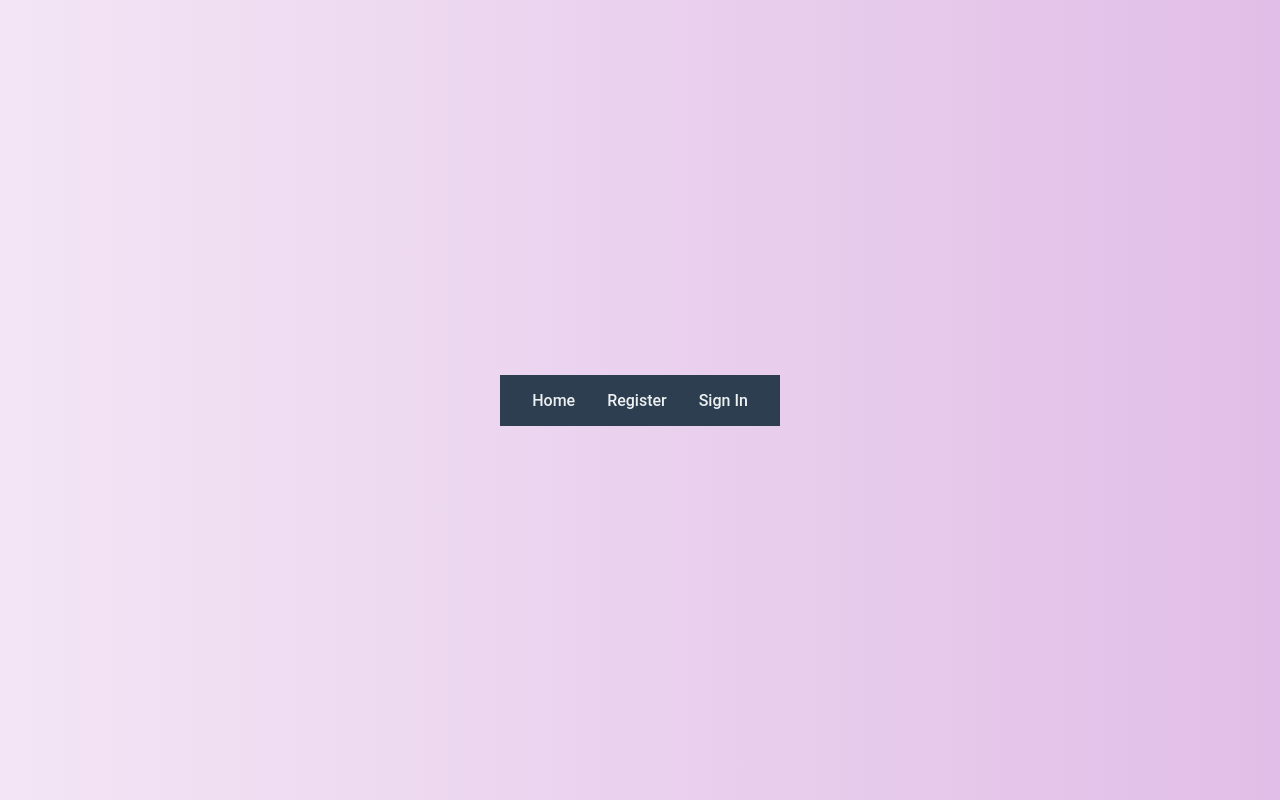
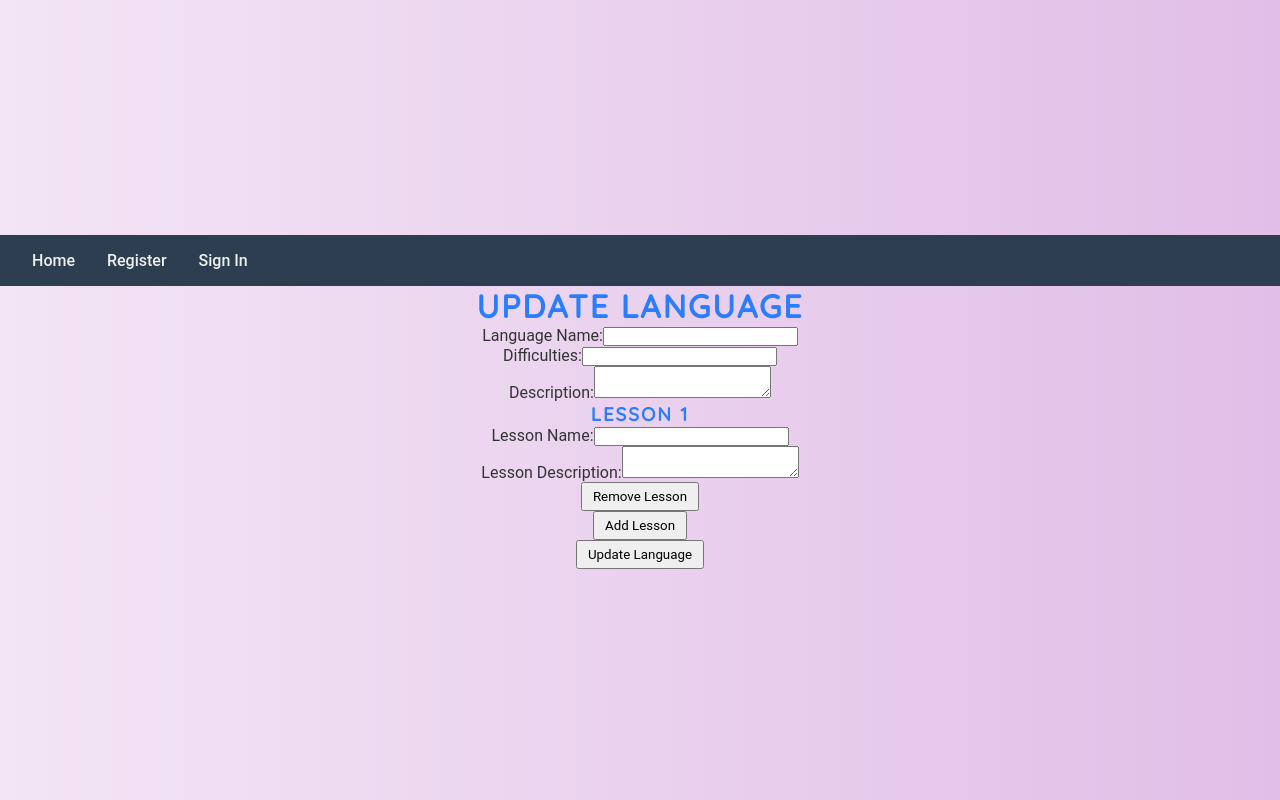
Before and after one commit to DanaK270/PolyLingoFrontend, a React (Vite) app: page /update in a window 1280 px wide. Built offline with nearby package versions, Linux system fonts and the light colour scheme; no server answers.

Commit message:
Nav and edit

```diff
--- a/src/App.jsx
+++ b/src/App.jsx
@@ -14,6 +14,8 @@ import LessonDetails from "./components/LessonDetails"
 import LanguageDetails from "./components/LanguageDetails"
 import CreateLanguageForm from './components/newLesson'
 import LanguageList from "./pages/LanguageList"
+import EditLanguageForm from "./components/EditLanguageForm"
+import UpdateLanguageForm from "./components/EditLanguageForm"
 
 import { CheckSession } from "./services/auth"
 import ExerciseList from "./pages/ExerciseList"
@@ -69,6 +71,7 @@ const App = () => {
         <Route path="/" element={<Home />} />
         <Route path="sign-in" element={<SignIn setUser={setUser} />} />
         <Route path="register" element={<Register />} />
+        <Route path="/update" element={<EditLanguageForm />}/>
 
         <Route
           path="/discuss"
@@ -95,6 +98,7 @@ const App = () => {
           path="/languages/:languageId"
           element={<LanguageDetails issues={issues} setIssues={setIssues} />}
         />
+        <Route path="/update/:languageId" element={<UpdateLanguageForm />} />
         <Route
           path="/lessons/:lessonId"
           element={<LessonDetails issues={issues} setIssues={setIssues} />}
--- a/src/components/EditLanguageForm.jsx
+++ b/src/components/EditLanguageForm.jsx
@@ -1,20 +1,35 @@
-import axios from "axios";
-import React, { useState, useEffect } from "react";
-import { useNavigate, useLocation } from "react-router-dom";
+import axios from 'axios';
+import React, { useEffect, useState } from 'react';
+import { useNavigate, useParams } from 'react-router-dom';
 
-const BASE_URL = "http://localhost:3001";
+const BASE_URL = 'http://localhost:3001';
 
-const EditLanguageForm = () => {
+const UpdateLanguageForm = () => {
   const navigate = useNavigate();
-  const location = useLocation();
-  const { language } = location.state;
+  const { languageId } = useParams(); // Get the language ID from the URL
+  const [languageName, setLanguageName] = useState('');
+  const [difficulties, setDifficulties] = useState('');
+  const [description, setDescription] = useState('');
+  const [lessons, setLessons] = useState([{ name: '', description: '', }]);
 
-  // Initialize state with language data
-  const [languageName, setLanguageName] = useState(language.languagename);
-  const [difficulties, setDifficulties] = useState(language.difficulties);
-  const [description, setDescription] = useState(language.description);
-  const [lessons, setLessons] = useState(language.fields || []); // Initialize with current lessons
-  const [loading, setLoading] = useState(true);
+  // Fetch existing language data
+  useEffect(() => {
+    const fetchLanguageData = async () => {
+      try {
+        const response = await axios.get(`${BASE_URL}/language/languages/${languageId}`);
+
+        const languageData = response.data;
+        setLanguageName(languageData.languagename);
+        setDifficulties(languageData.difficulties);
+        setDescription(languageData.description);
+        setLessons(languageData.fields);
+      } catch (error) {
+        console.error('Error fetching language data:', error);
+      }
+    };
+
+    fetchLanguageData();
+  }, [languageId]);
 
   const handleLessonChange = (index, event) => {
     const { name, value } = event.target;
@@ -24,7 +39,7 @@ const EditLanguageForm = () => {
   };
 
   const handleAddLesson = () => {
-    setLessons([...lessons, { name: '', description: '', video: '' }]);
+    setLessons([...lessons, { name: '', description: '', video: [] }]);
   };
 
   const handleRemoveLesson = (index) => {
@@ -36,16 +51,16 @@ const EditLanguageForm = () => {
     const file = event.target.files[0];
     if (file) {
       const formData = new FormData();
-      formData.append('file', file); // Use 'file' as the field name for Cloudinary
-      formData.append('upload_preset', 'your_upload_preset'); // Replace with your Cloudinary upload preset
-
+      formData.append('videos', file);
       try {
-        // Step 1: Upload video to Cloudinary
-        const response = await axios.post('https://api.cloudinary.com/v1_1/your_cloud_name/video/upload', formData);
-
-        const videoUrl = response.data.secure_url; // Get the video URL from the response
+        const response = await axios.post(`${BASE_URL}/videos`, formData, {
+          headers: {
+            'Content-Type': 'multipart/form-data',
+          },
+        });
+        const videoUrl = response.data.videoUrl;
         const newLessons = [...lessons];
-        newLessons[index].video = videoUrl; // Set the video URL in the correct field
+        newLessons[index].video = [...newLessons[index].video, videoUrl];
         setLessons(newLessons);
       } catch (error) {
         console.error('Error uploading video:', error);
@@ -62,98 +77,89 @@ const EditLanguageForm = () => {
         description,
         fields: lessons,
       };
-      await axios.put(`${BASE_URL}/languages/${language._id}`, languageData); // Adjust the endpoint as necessary
-      navigate("/languages"); // Redirect to the languages list or appropriate route
+      console.log(languageData)
+      await axios.put(`${BASE_URL}/language/languages/${languageId}`, languageData);// Use PUT forupdating
+
+      navigate('/main');
     } catch (error) {
-      console.error("Error updating language:", error);
+      console.error('Error updating language:', error);
     }
   };
 
-  useEffect(() => {
-    // Optionally fetch additional data here if needed
-    setLoading(false);
-  }, []);
-
   return (
     <>
-      <div>
-        <h1>Edit Language</h1>
-        {loading ? (
-          <p>Loading...</p>
-        ) : (
-          <form onSubmit={handleSubmit}>
-            <div>
-              <label>Language Name:</label>
+      <h1 className="update-language-title">Update Language</h1>
+      <form onSubmit={handleSubmit} className="update-language-form">
+        <div className="update-language-field">
+          <label className="update-language-label">Language Name:</label>
           <input
             type="text"
             value={languageName}
-                onChange={(e) => setLanguageName(e.target.value)}
+            onChange={(event) => setLanguageName(event.target.value)}
+            className="update-language-input"
             required
           />
         </div>
-            <div>
-              <label>Difficulties:</label>
+        <div className="update-language-field">
+          <label className="update-language-label">Difficulties:</label>
           <input
             type="text"
             value={difficulties}
-                onChange={(e) => setDifficulties(e.target.value)}
+            onChange={(event) => setDifficulties(event.target.value)}
+            className="update-language-input"
             required
           />
         </div>
-            <div>
-              <label>Description:</label>
+        <div className="update-language-field">
+          <label className="update-language-label">Description:</label>
           <textarea
             value={description}
-                onChange={(e) => setDescription(e.target.value)}
+            onChange ={(event) => setDescription(event.target.value)}
+            className="update-language-textarea"
             required
           />
         </div>
-            <div>
-              <h3>Lessons</h3>
         {lessons.map((lesson, index) => (
-                <div key={index}>
-                  <div>
-                    <label>Lesson Name:</label>
+          <div key={index} className="lesson-container">
+            <h3>Lesson {index + 1}</h3>
+            <div className="update-language-field">
+              <label className="update-language-label">Lesson Name:</label>
               <input
                 type="text"
                 name="name"
                 value={lesson.name}
                 onChange={(event) => handleLessonChange(index, event)}
+                className="update-language-input"
                 required
               />
             </div>
-                  <div>
-                    <label>Lesson Description:</label>
+            <div className="update-language-field">
+              <label className="update-language-label">Lesson Description:</label>
               <textarea
                 name="description"
                 value={lesson.description}
-                      on Change={(event) => handleLessonChange(index, event)}
+                onChange={(event) => handleLessonChange(index, event)}
+                className="update-language-textarea"
                 required
               />
             </div>
-                  <div>
-                    <label>Upload Video:</label>
-                    <input
-                      type="file"
-                      accept="video/*"
-                      onChange={(event) => handleVideoUpload(index, event)}
-                    />
+            <div className="update-language-field">
+
             </div>
-                  <button type="button" onClick={() => handleRemoveLesson(index)}>
+            <button type="button" onClick={() => handleRemoveLesson(index)} className="remove-lesson-button">
               Remove Lesson
             </button>
           </div>
         ))}
-              <button type="button" onClick={handleAddLesson}>
+        <button type="button" onClick={handleAddLesson} className="add-lesson-button">
           Add Lesson
         </button>
-            </div>
-            <button type="submit">Update Language</button>
+        <button type="submit" className="update-language-submit-button">
+          Update Language
+        </button>
       </form>
-        )}
-      </div>
     </>
   );
 };
 
-export default EditLanguageForm;
+export default UpdateLanguageForm;
--- a/src/components/LessonCard.jsx
+++ b/src/components/LessonCard.jsx
@@ -25,7 +25,7 @@ const LanguageCard = ({ user, language, onEdit, onDelete }) => {
 
   return (
     <div className="language-card">
-      <h2 className="language-name">{language.languagename}</h2>
+      <h2 className="language-name">{language.name}</h2>
       <p className="language-description">{language.description}</p>
       <p className="language-difficulties">Difficulties: {language.difficulties}</p>
 
--- a/src/components/Main.jsx
+++ b/src/components/Main.jsx
@@ -1,7 +1,8 @@
-
 import React, { useState, useEffect } from 'react';
 import axios from 'axios';
 import { Link } from 'react-router-dom';
+
+const BASE_URL = 'http://localhost:3001'; // Ensure this is defined
 
 const Main = () => {
   const [languages, setLanguages] = useState([]);
@@ -11,7 +12,7 @@ const Main = () => {
     const fetchLanguages = async () => {
       setLoading(true);
       try {
-        const response = await axios.get('http://localhost:3001/language/languages');
+        const response = await axios.get(`${BASE_URL}/language/languages`);
         setLanguages(response.data);
       } catch (error) {
         console.error('Error fetching languages', error);
@@ -22,9 +23,26 @@ const Main = () => {
     fetchLanguages();
   }, []);
 
+  const handleDelete = async (languageId) => {
+    const confirmDelete = window.confirm("Are you sure you want to delete this language?");
+    if (!confirmDelete) return;
+
+    try {
+      await axios.delete(`${BASE_URL}/language/languages/${languageId}`);
+      setLanguages(languages.filter((language) => language._id !== languageId));
+      alert("Language deleted successfully!");
+    } catch (error) {
+      console.error("Error deleting language:", error);
+      alert("Failed to delete language. Please try again.");
+    }
+  };
+
   return (
     <div className="container">
       <h2>Languages</h2>
+      {loading ? (
+        <p>Loading...</p>
+      ) : (
         <div className="card-stack">
           {languages.map((language) => (
             <div key={language._id} className="card">
@@ -34,11 +52,19 @@ const Main = () => {
               <Link to={`/languages/${language._id}`} className="button">
                 View Lessons
               </Link>
+              <Link to={`/update/${language._id}`} className="button">
+              Update
+              </Link>
+
+              <button onClick={() => handleDelete(language._id)} className="button delete-button">
+                Delete
+              </button>
             </div>
           ))}
         </div>
+      )}
     </div>
-  )
+  );
 };
 
 export default Main;
```
Lines whose indentation alone changed are shown as unchanged.
